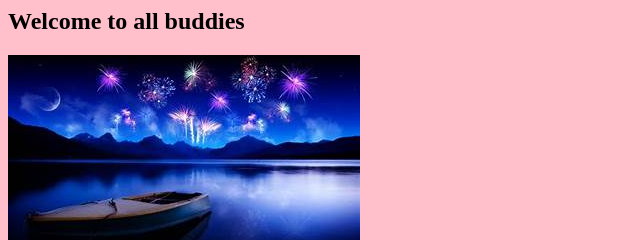
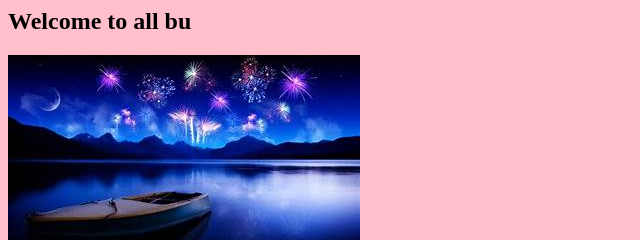
Before and after one commit to Akhilreddy6303/DEMO-1, a plain HTML site: page index.html in a window 1280 px wide. Shown: the top 240 px of the page, 0-640 px from the left. Drawn offline with Linux system fonts and the light colour scheme.

Commit message:
Update index.html

```diff
--- a/index.html
+++ b/index.html
@@ -1,6 +1,6 @@
 <html>
     <body bgcolor="pink">
-        <h2>Welcome to all buddies</h2>
+        <h2>Welcome to all bu</h2>
         <img src="nightview.jpeg" alt="">
     </body>
 </html>
```
